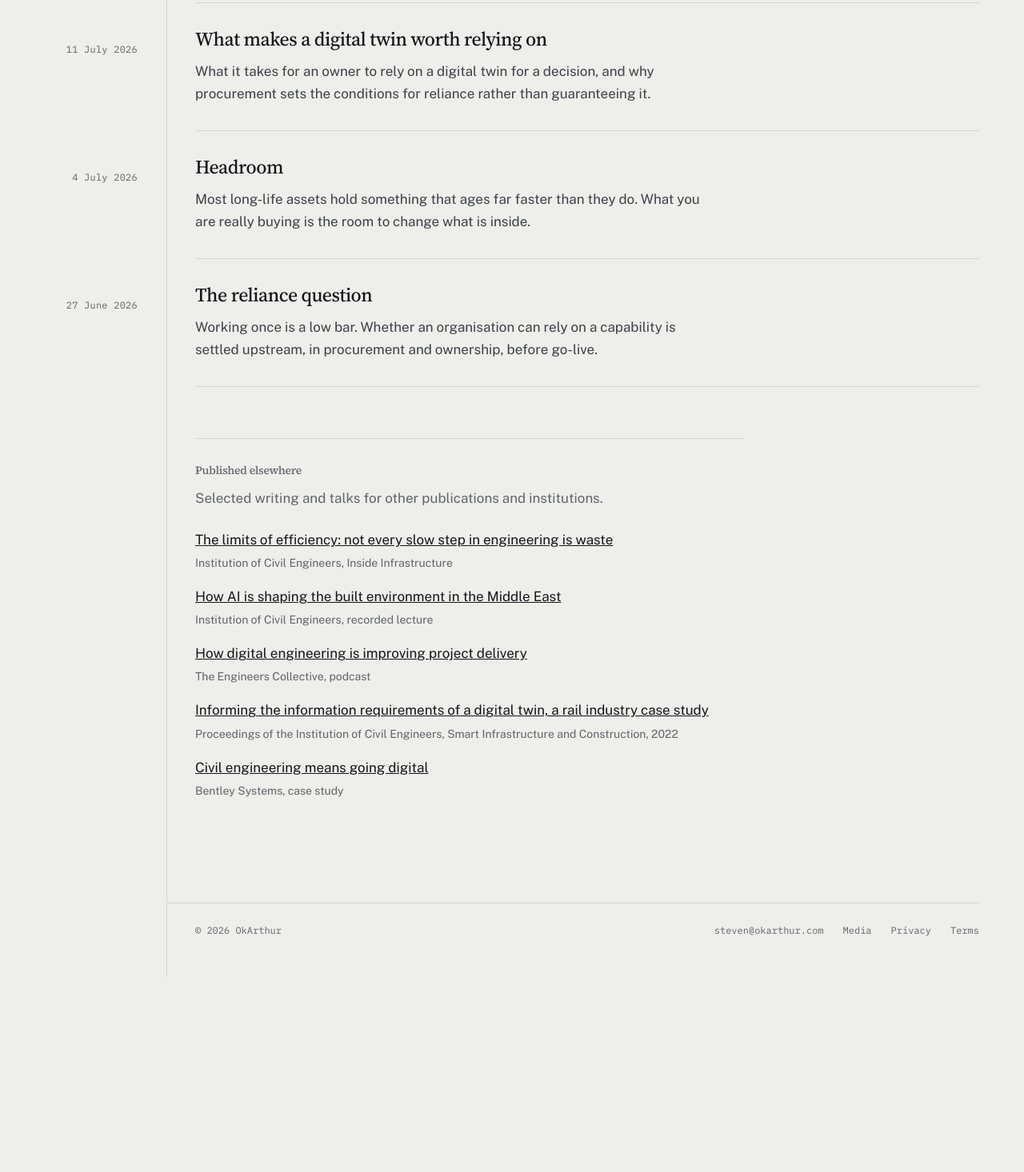
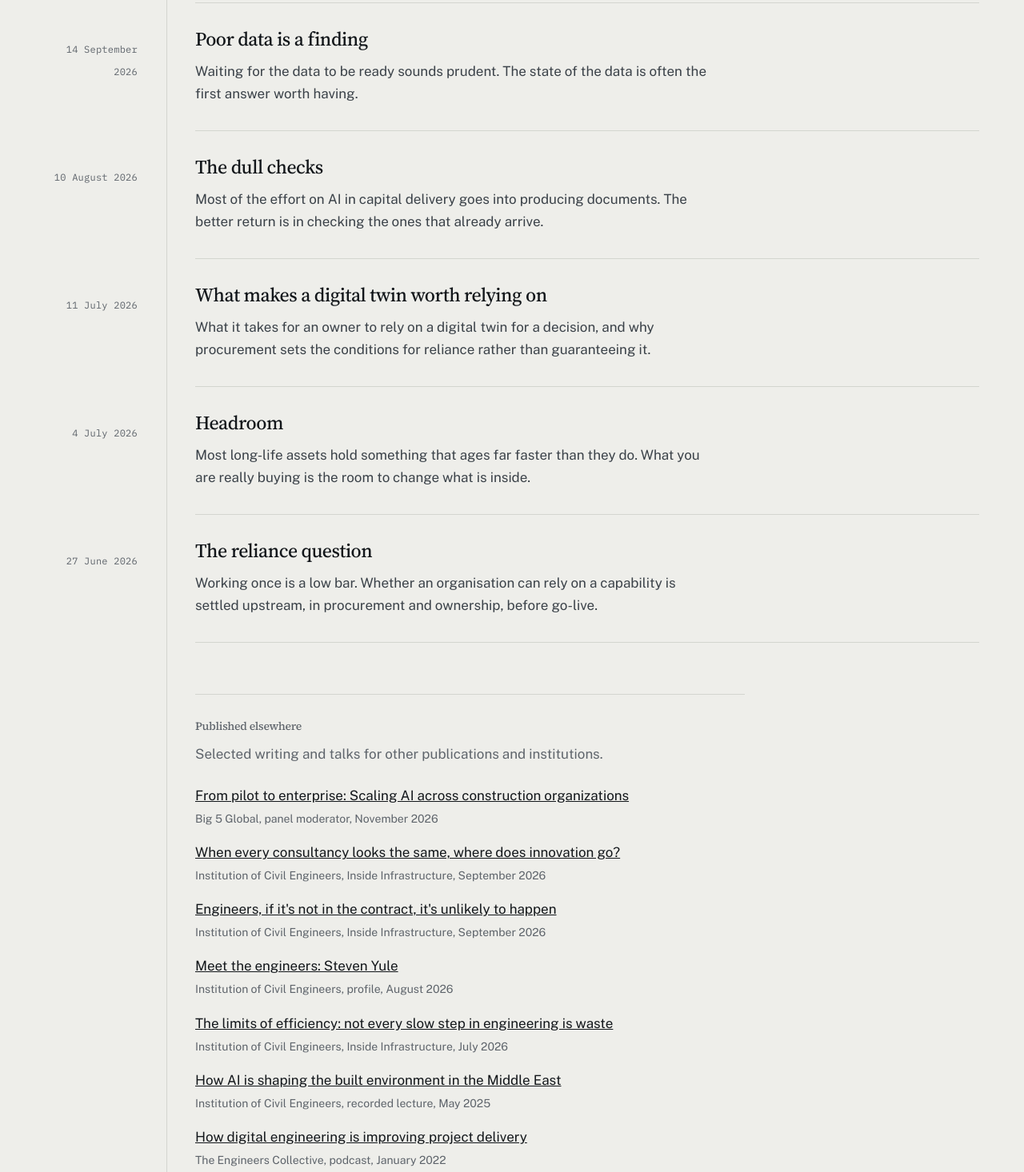
Before and after one commit to rasora-digital/okarthur-site, an Astro site in the folder site/: page /notes in a window 1280 px wide. Shown: the part 426-1892 px from the top of the page at 80% size. Before the commit the page ends 1648 px from the top, so only its background shows below. Built offline with nearby package versions, Linux system fonts and the light colour scheme; Astro itself is replaced by a stand-in of ours.

Commit message:
Two notes and dated Published elsewhere links
Adds "The dull checks" (10 August 2026) and "Poor data is a finding"
(14 September 2026) as notes. Body copy is Steven's text unchanged. The
dull checks description is its standfirst cut at the end to fit the
155-character limit.

Published elsewhere gains the two September Inside Infrastructure
articles, the ICE Meet the engineers profile and the Big 5 Global panel,
and every entry with a verified date now carries its month and year,
newest first.

Co-Authored-By: Claude Opus 5.5 <noreply@anthropic.com>
Claude-Session: https://claude.ai/code/session_01WTGLtMJ5ZoR7XambJVtxXd

```diff
--- /dev/null
+++ b/site/src/content/notes/poor-data-is-a-finding.md
@@ -0,0 +1,21 @@
+---
+title: "Poor data is a finding"
+description: "Waiting for the data to be ready sounds prudent. The state of the data is often the first answer worth having."
+pubDate: 2026-09-14
+---
+
+Waiting for the data to be ready sounds prudent. The state of the data is often the first answer worth having.
+
+Most conversations about AI with an infrastructure owner reach the same sentence sooner or later, that the data needs sorting out first. The asset register has gaps and half the maintenance history sits in spreadsheets nobody fully trusts. The plan then becomes to clean everything and ask questions once the data is fit to answer them.
+
+The difficulty is that cleaning data without a question has no way of knowing where to stop. Every attribute looks worth fixing until someone says which ones a decision depends on. The work spreads to fill the budget, and the questions that justified it are still waiting at the end of the queue when the money runs out.
+
+The alternative is to ask the question now, of the data as it stands, and treat what fails as a result. If the question is which assets cost the most to keep in service, put it to the records you have. Where they cannot answer, the reason is usually specific, such as a class of assets with no installation dates or a condition survey that only ever covered half the estate. Each of those is a finding about how the organisation has looked after its information, and it points at exactly the data that decision needs.
+
+The pattern in those gaps is rarely random. Data tends to decay where nobody needed it and survive where somebody did, so an attribute left empty for years without anyone noticing was not feeding any decision. Read that way, the records show what the organisation has actually relied on, which is usually a much shorter list than its data standard asks for. The shorter list is the obvious place for any cleaning to begin.
+
+AI changes the arithmetic here. It makes a first attempt at the analysis cheap enough to run before anything has been cleaned, which turns that attempt into an audit of the data the question needed. Its output at that stage is too thin to act on, but it leaves a record of what was missing at the moment it was needed. That record makes a far better brief for a data programme than a general push for completeness.
+
+Some records do have to be right before anything else happens. Safety-critical registers and statutory returns are obligations in their own right, and nobody should wait for a question before keeping them properly. The argument here is narrower. For the questions leadership actually wants answered, waiting for good data delays the work that would show what good needs to mean.
+
+Data is only ever ready for a particular question, so the practical step is to ask one now and let the gaps show where to start.
--- /dev/null
+++ b/site/src/content/notes/the-dull-checks.md
@@ -0,0 +1,21 @@
+---
+title: "The dull checks"
+description: "Most of the effort on AI in capital delivery goes into producing documents. The better return is in checking the ones that already arrive."
+pubDate: 2026-08-10
+---
+
+Most of the effort on AI in capital delivery goes into producing documents. The better return is in checking the ones that already arrive, the slow work that usually gets skipped.
+
+Tools now draft progress reports, summarise meetings, fill in bid responses and turn a stack of documents into a tidy page in minutes. That has its uses, but it addresses the easier half of the problem, because a shortage of documents was never what held a programme back.
+
+The better use runs the other way. An owner receives a steady flow of material from its supply chain, monthly reports, revised programmes, cost forecasts and, at handover, registers of everything that has been built. Most of it is read for its headlines and filed. The checks that would test it are easy to describe and tedious to do. The forecast should agree with the programme it claims to rest on, and every asset in a handover register should have a location and someone responsible for it.
+
+Those checks get skipped for ordinary reasons. The work rarely finds anything on a given day, and whoever does it gets no credit when it comes back clean. The discrepancy it would have caught turns up months later instead, as a forecast that jumps without explanation or an asset nobody can find when it fails. By then the cost has landed somewhere else.
+
+This is work a model suits well. It does not get bored, so a reconciliation that a person would do carefully in the first month and skim by the sixth gets the same attention every month. It can read two documents against each other and report where they part company, and running that on everything that arrives costs little. What comes back is a short list of places where the documents disagree, which takes far less reading than a generated report and tells the owner more.
+
+Someone still has to read what comes back. Some flags will be wrong, because a model can misread a table as easily as a tired reviewer can. Telling a timing difference from the first sign of a real problem still needs a person who knows the job. What changes is where that person's attention goes, which is now to the few places where the documents have stopped agreeing.
+
+For an owner, this kind of checking is also a cheap place to start. It works on the documents already arriving each month, and the main addition it needs is a written statement of what should agree with what. That statement is worth having for its own sake, because the knowledge behind it usually sits in a few people's heads.
+
+Most owners already hold more documents than anyone will read. The useful question to put to a model is which of them disagree.
--- a/site/src/pages/notes/index.astro
+++ b/site/src/pages/notes/index.astro
@@ -61,16 +61,32 @@ const isoDate = (date: Date) => date.toISOString().slice(0, 10);
 		<p>Selected writing and talks for other publications and institutions.</p>
 		<ul class="elsewhere-list">
 			<li>
+				<a href="https://www.big5global.com/agenda/" target="_blank" rel="noopener noreferrer">From pilot to enterprise: Scaling AI across construction organizations</a>
+				<span class="elsewhere-source">Big 5 Global, panel moderator, November 2026</span>
+			</li>
+			<li>
+				<a href="https://www.ice.org.uk/news-views-insights/inside-infrastructure/innovations-role-when-consultancies-look-the-same" target="_blank" rel="noopener noreferrer">When every consultancy looks the same, where does innovation go?</a>
+				<span class="elsewhere-source">Institution of Civil Engineers, Inside Infrastructure, September 2026</span>
+			</li>
+			<li>
+				<a href="https://www.ice.org.uk/news-views-insights/inside-infrastructure/if-its-not-in-the-contract-its-unlikely-to-happen" target="_blank" rel="noopener noreferrer">Engineers, if it's not in the contract, it's unlikely to happen</a>
+				<span class="elsewhere-source">Institution of Civil Engineers, Inside Infrastructure, September 2026</span>
+			</li>
+			<li>
+				<a href="https://www.ice.org.uk/what-is-civil-engineering/meet-the-engineers/steven-yule" target="_blank" rel="noopener noreferrer">Meet the engineers: Steven Yule</a>
+				<span class="elsewhere-source">Institution of Civil Engineers, profile, August 2026</span>
+			</li>
+			<li>
 				<a href="https://www.ice.org.uk/news-views-insights/inside-infrastructure/not-every-slow-step-in-engineering-is-waste" target="_blank" rel="noopener noreferrer">The limits of efficiency: not every slow step in engineering is waste</a>
-				<span class="elsewhere-source">Institution of Civil Engineers, Inside Infrastructure</span>
+				<span class="elsewhere-source">Institution of Civil Engineers, Inside Infrastructure, July 2026</span>
 			</li>
 			<li>
 				<a href="https://www.ice.org.uk/events/recorded-lectures/beyond-engineering-digital-transformation-middle-east" target="_blank" rel="noopener noreferrer">How AI is shaping the built environment in the Middle East</a>
-				<span class="elsewhere-source">Institution of Civil Engineers, recorded lecture</span>
+				<span class="elsewhere-source">Institution of Civil Engineers, recorded lecture, May 2025</span>
 			</li>
 			<li>
 				<a href="https://open.spotify.com/episode/4ZU81nDTxpErpH06PYYfMB" target="_blank" rel="noopener noreferrer">How digital engineering is improving project delivery</a>
-				<span class="elsewhere-source">The Engineers Collective, podcast</span>
+				<span class="elsewhere-source">The Engineers Collective, podcast, January 2022</span>
 			</li>
 			<li>
 				<a href="https://www.emerald.com/jsmic/article-abstract/174/2/33/411939/Informing-the-information-requirements-of-a" target="_blank" rel="noopener noreferrer">Informing the information requirements of a digital twin, a rail industry case study</a>
```
